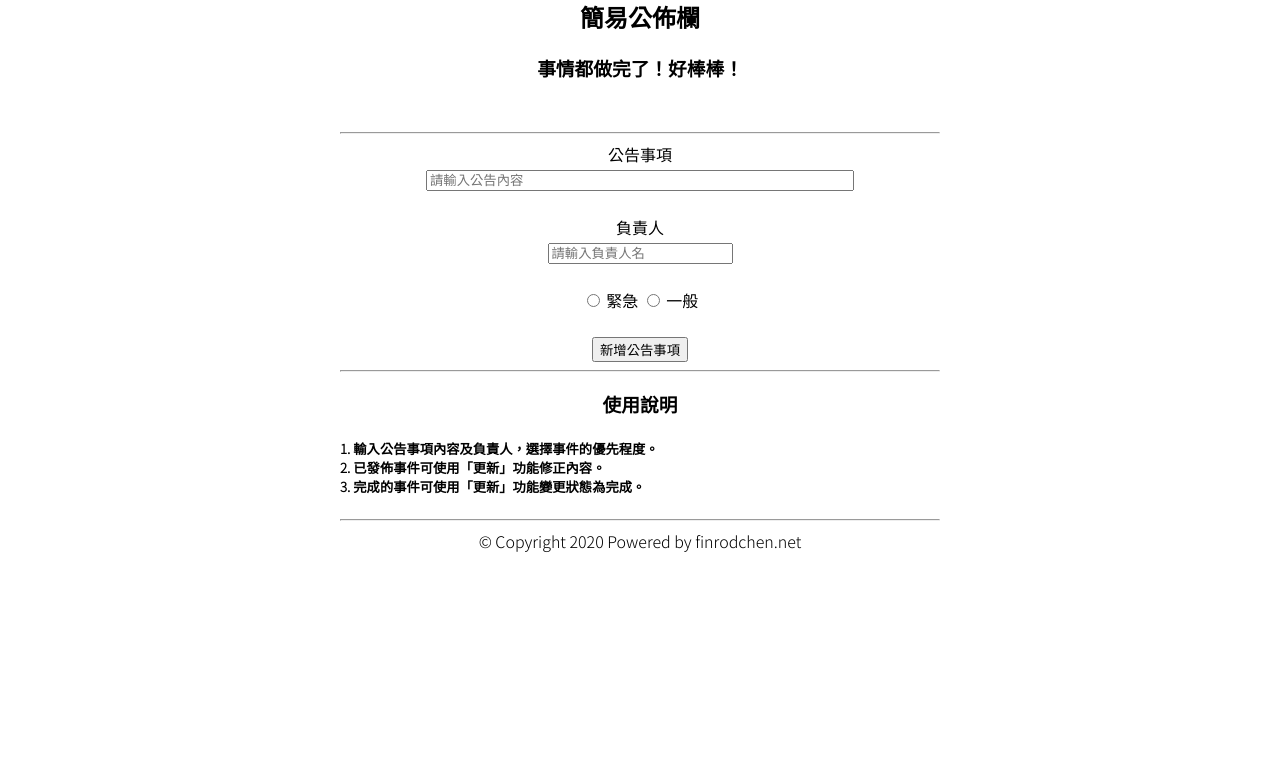
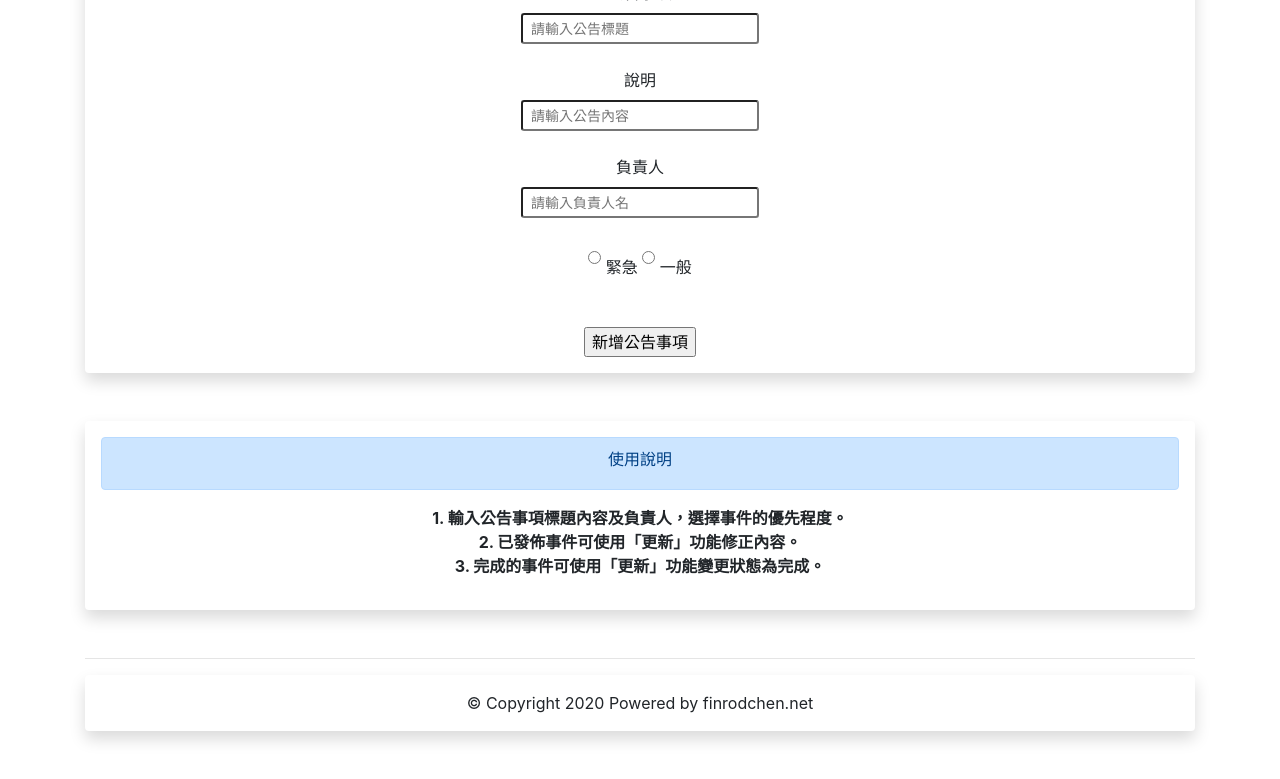
Before and after one commit to Finrodchen/task-master, a Flask app: page / in a window 1280 px wide. Shown: the part 326-1105 px from the top of the page. Before the commit the page ends 878 px from the top, so only its background shows below. Run offline with Flask 2, Linux system fonts and the light colour scheme; data that the repository does not hold is empty; some libraries are stand-ins or nearby versions.

Commit message:
V2 update

```diff
--- a/app.py
+++ b/app.py
@@ -1,4 +1,4 @@
-from flask import Flask, render_template, url_for, request, redirect
+from flask import Flask, render_template, request, redirect
 from flask_sqlalchemy import SQLAlchemy
 from datetime import datetime
 
@@ -9,6 +9,7 @@ db = SQLAlchemy(app)
 class Todo(db.Model):
     id = db.Column(db.Integer, primary_key = True)
     priority = db.Column(db.String(200), nullable = False)
+    title = db.Column(db.String(200), nullable = False)
     content = db.Column(db.String(200), nullable = False)
     people = db.Column(db.String(200), nullable = False)
     completed = db.Column(db.Integer, default = 0)
@@ -21,9 +22,10 @@ class Todo(db.Model):
 def index():
     if request.method == 'POST':
         task_priority = request.form['priority']
+        task_title = request.form['title']
         task_content = request.form['content']
         task_people = request.form['people']
-        new_task = Todo(priority=task_priority, content=task_content, people=task_people)
+        new_task = Todo(priority=task_priority, title=task_title, content=task_content, people=task_people)
 
         try:
             db.session.add(new_task)
@@ -53,6 +55,7 @@ def update(id):
 
     if request.method == "POST":
         task.priority = request.form['priority']
+        task.title = request.form['title']
         task.content = request.form['content']
         task.people = request.form['people']
 
@@ -65,4 +68,4 @@ def update(id):
         return render_template('update.html', task=task)
 
 if __name__=="__main__": #如果以上程式執行
-    app.run() #執行app
+    app.run(debug=True) #執行app
--- a/templates/base.html
+++ b/templates/base.html
@@ -4,10 +4,12 @@
 
 <head>
   <meta charset="utf-8">
-  <title>簡易公佈欄 by Finrodchen</title>
-  <meta name="description" content="以Flask框架製作的簡易公告欄">
+  <title>光麗生醫公告欄 by Finrodchen</title>
+  <meta name="description" content="以Flask框架製作的公告欄">
   <meta name="author" content="finrodchen.net">
-  <link rel="stylesheet" href="{{ url_for('static', filename='css/main.css') }}">
+  <meta name="viewport" content="width=device-width, initial-scale=1, shrink-to-fit=no">
+
+  <link href="https://stackpath.bootstrapcdn.com/bootstrap/4.5.0/css/bootstrap.min.css" rel="stylesheet" integrity="sha384-9aIt2nRpC12Uk9gS9baDl411NQApFmC26EwAOH8WgZl5MYYxFfc+NcPb1dKGj7Sk" crossorigin="anonymous">
   <link href="https://fonts.googleapis.com/css2?family=Noto+Sans+TC:wght@300&display=swap" rel="stylesheet">
 
   {% block head %} {% endblock %}
@@ -15,11 +17,22 @@
 </head>
 
 <body>
+  <div class="container-sm">
+
     {% block body %} {% endblock %}
-</body>
 
+    <script src="https://code.jquery.com/jquery-3.5.1.slim.min.js" integrity="sha384-DfXdz2htPH0lsSSs5nCTpuj/zy4C+OGpamoFVy38MVBnE+IbbVYUew+OrCXaRkfj" crossorigin="anonymous"></script>
+    <script src="https://cdn.jsdelivr.net/npm/popper.js@1.16.0/dist/umd/popper.min.js" integrity="sha384-Q6E9RHvbIyZFJoft+2mJbHaEWldlvI9IOYy5n3zV9zzTtmI3UksdQRVvoxMfooAo" crossorigin="anonymous"></script>
+    <script src="https://stackpath.bootstrapcdn.com/bootstrap/4.5.0/js/bootstrap.min.js" integrity="sha384-OgVRvuATP1z7JjHLkuOU7Xw704+h835Lr+6QL9UvYjZE3Ipu6Tp75j7Bh/kR0JKI" crossorigin="anonymous"></script>
+  </div>
+  </body>
+
+<div class="container-sm">
+<div class="shadow p-3 mb-5 bg-white rounded">
 <footer>
   <center>&copy; Copyright 2020 Powered by finrodchen.net</center>
 </footer>
+</div>
+</div>
 
 </html>
--- a/templates/index.html
+++ b/templates/index.html
@@ -5,65 +5,85 @@
 {% endblock %}
 
 {% block body %}
-<div class="content">
+
+
+    <div class="shadow p-3 mb-5 bg-white rounded">
+
     <center>
-        <img src="https://imgur.com/e5esbJj.png">
+        <img src="https://imgur.com/e5esbJj.png" class="rounded-sm" width="100">
+        <h2 style="text-align: center;" class="font-weight-bold">光麗生醫公告欄</h2>
     </center>
 
-    <h2 style="text-align: center;">簡易公佈欄</h2>
+    <br>
+
     {% if tasks|length < 1 %}
-    <h3 style="text-align: center;">事情都做完了！好棒棒！</h3>
+    <h3 style="text-align: center;" class="font-weight-bold">事情都做完了！好棒棒！</h3>
 
     <br>
 
     {% else %}
-    <table align="center">
+    <table align="center" border="1" class="table table-hover">
         <tr>
-            <th>優先狀態</th>
-            <th>清單</th>
-            <th>負責人</th>
-            <th>加入時間</th>
-            <th>操作</th>
+            <th scope="col"><center>優先狀態</center></th>
+            <th scope="col"><center>公告</center></th>
+            <th scope="col"><center>說明</center></th>
+            <th scope="col"><center>負責人</center></th>
+            <th scope="col"><center>公告時間</center></th>
+            <th scope="col"><center>操作</center></th>
         </tr>
         {% for task in tasks %}
         <tr>
-            <td><img src="{{ task.priority }}"></td>
-            <td>{{ task.content }}</td>
-            <td>{{ task.people }}</td>
-            <td>{{ task.date_created.date() }}</td>
+            <td><center><img src="{{ task.priority }}" class="rounded-sm" width="30"></center></td>
+            <td><center>{{ task.title }}</center></td>
+            <td><center>{{ task.content }}</center></td>
+            <td><center>{{ task.people }}</center></td>
+            <td><center>{{ task.date_created.date() }}</center></td>
             <td>
+                <center>
                 <a href="/delete/{{ task.id }}">刪除</a>
                 <br>
                 <a href="/update/{{ task.id }}">更新</a>
+                </center>
             </td>
         </tr>
         {% endfor %}
     </table>
     {% endif %}
-    <hr>
+
+    </div>
+
+    <div class="shadow p-3 mb-5 bg-white rounded">
+
     <form action="/" method="POST" align="center">
-       <label for="content">公告事項</label><br>
-       <input type="text" name="content" id="content" placeholder="請輸入公告內容"><br><br>
-       <label for="people">負責人</label><br>
-       <input type="text" name="people" id="people" placeholder="請輸入負責人名"><br><br>
-       <input type="radio" id="ugert" name="priority" value="https://i.imgur.com/W0Frsce.png" required>
-       <label for="ugert">緊急</label>
-       <input type="radio" id="normal" name="priority" value="https://i.imgur.com/LLff6l2.png">
-       <label for="normal">一般</label><br><br>
-       <input type="submit" value="新增公告事項">
+        <div class="form-group">
+        <label for="content">公告事項</label><br>
+        <input type="text" name="title"" id="title" placeholder="請輸入公告標題" class="form-control-sm"><br><br>
+        <label for="content">說明</label><br>
+        <input type="text" name="content" id="content" placeholder="請輸入公告內容" class="form-control-sm"><br><br>
+        <label for="people">負責人</label><br>
+        <input type="text" name="people" id="people" placeholder="請輸入負責人名" class="form-control-sm"><br><br>
+        <input type="radio" id="ugert" name="priority" value="https://i.imgur.com/W0Frsce.png" required class="form-control-sm">
+        <label for="ugert">緊急</label>
+        <input type="radio" id="normal" name="priority" value="https://i.imgur.com/LLff6l2.png" class="form-control-sm">
+        <label for="normal">一般</label><br><br>
+        </div>
+        <input type="submit" value="新增公告事項">
     </form>
 
-    <hr>
+    </div>
 
-    <h3 style="text-align: center;">使用說明</h3>
-    <h5>
-        1. 輸入公告事項內容及負責人，選擇事件的優先程度。<br>
+    <div class="shadow p-3 mb-5 bg-white rounded">
+    <center><div class="alert alert-primary" role="alert"><h6>使用說明</h6></div></center>
+
+    <p class="font-weight-bold" style="text-align: center;">
+        1. 輸入公告事項標題內容及負責人，選擇事件的優先程度。<br>
         2. 已發佈事件可使用「更新」功能修正內容。<br>
         3. 完成的事件可使用「更新」功能變更狀態為完成。
-    </h5>
+    </p>
+    </div>
 
     <hr>
 
 
-</div>
+
 {% endblock %}
```
Also changed, not shown: templates/update.html (+7 -5 lines), kanban.db.
